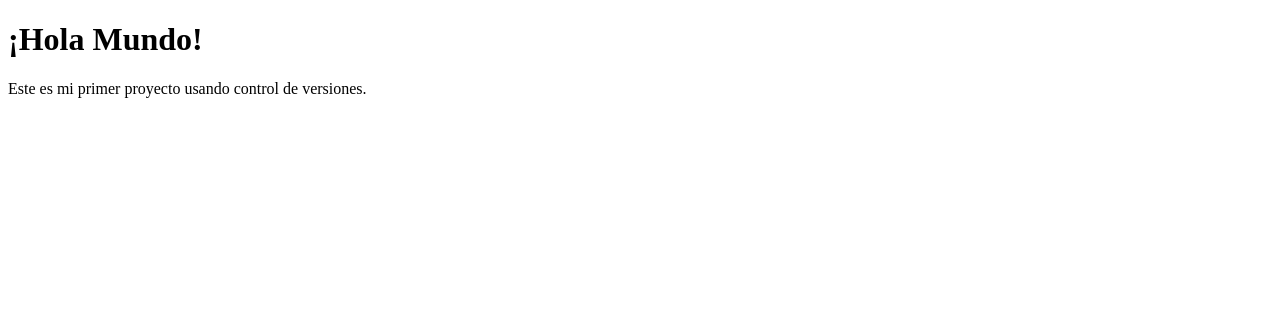
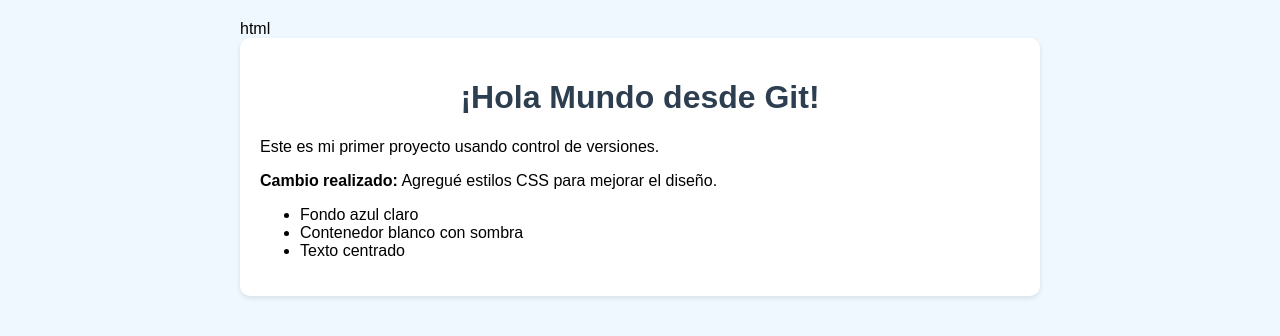
Before and after one commit to Geralito-ito/mi-segundo-proyecto, a plain HTML site: page index.html in a window 1280 px wide. Drawn offline with Linux system fonts and the light colour scheme.

Commit message:
Enhance index.html with CSS styling
Added CSS styles to enhance the layout and design.

```diff
--- a/index.html
+++ b/index.html
@@ -1,12 +1,40 @@
+html
 <!DOCTYPE html>
 <html lang="es">
 <head>
     <meta charset="UTF-8">
     <meta name="viewport" content="width=device-width, initial-scale=1.0">
     <title>Mi Primer Proyecto con Git</title>
+    <style>
+        body {
+            font-family: Arial, sans-serif;
+            max-width: 800px;
+            margin: 0 auto;
+            padding: 20px;
+            background-color: #f0f8ff;
+        }
+        h1 {
+            color: #2c3e50;
+            text-align: center;
+        }
+        .container {
+            background: white;
+            padding: 20px;
+            border-radius: 10px;
+            box-shadow: 0 2px 5px rgba(0,0,0,0.1);
+        }
+    </style>
 </head>
 <body>
-    <h1>¡Hola Mundo!</h1>
-    <p>Este es mi primer proyecto usando control de versiones.</p>
+    <div class="container">
+        <h1>¡Hola Mundo desde Git!</h1>
+        <p>Este es mi primer proyecto usando control de versiones.</p>
+        <p><strong>Cambio realizado:</strong> Agregué estilos CSS para mejorar el diseño.</p>
+        <ul>
+            <li>Fondo azul claro</li>
+            <li>Contenedor blanco con sombra</li>
+            <li>Texto centrado</li>
+        </ul>
+    </div>
 </body>
 </html>
```
